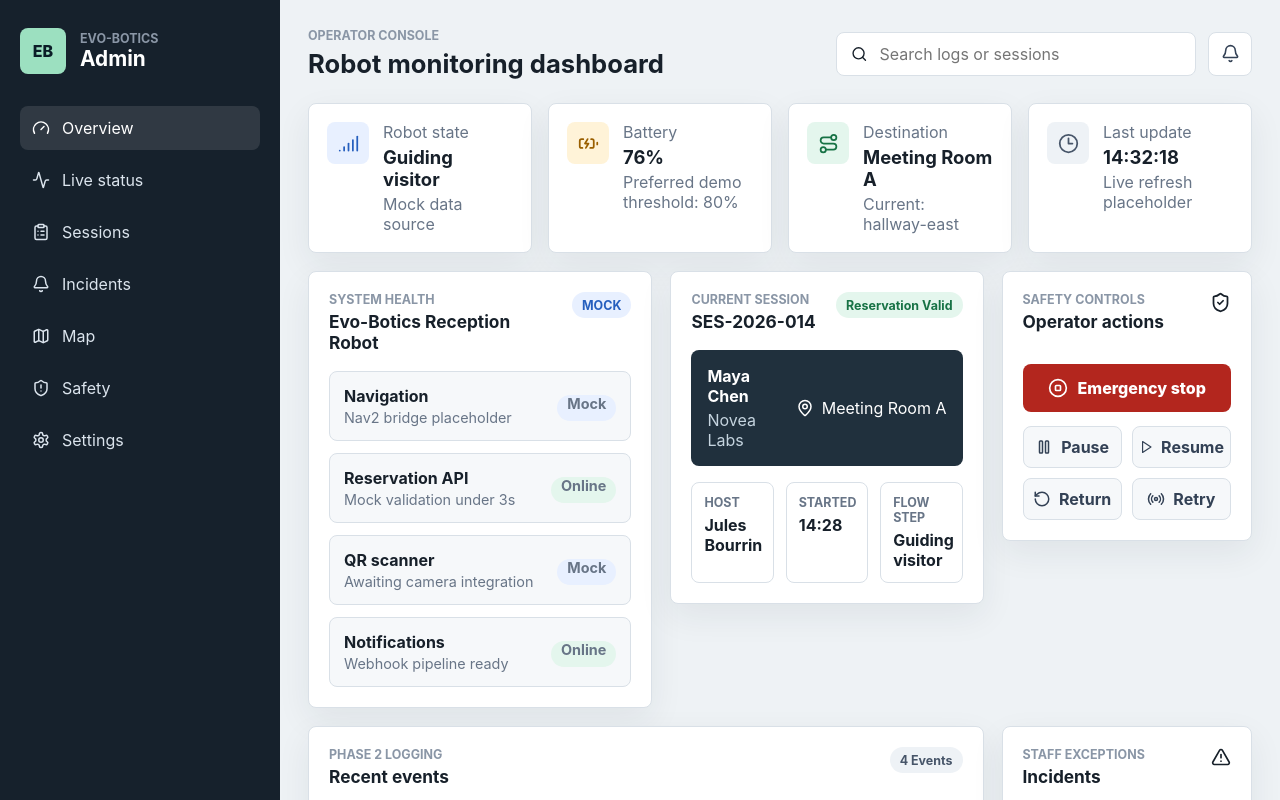
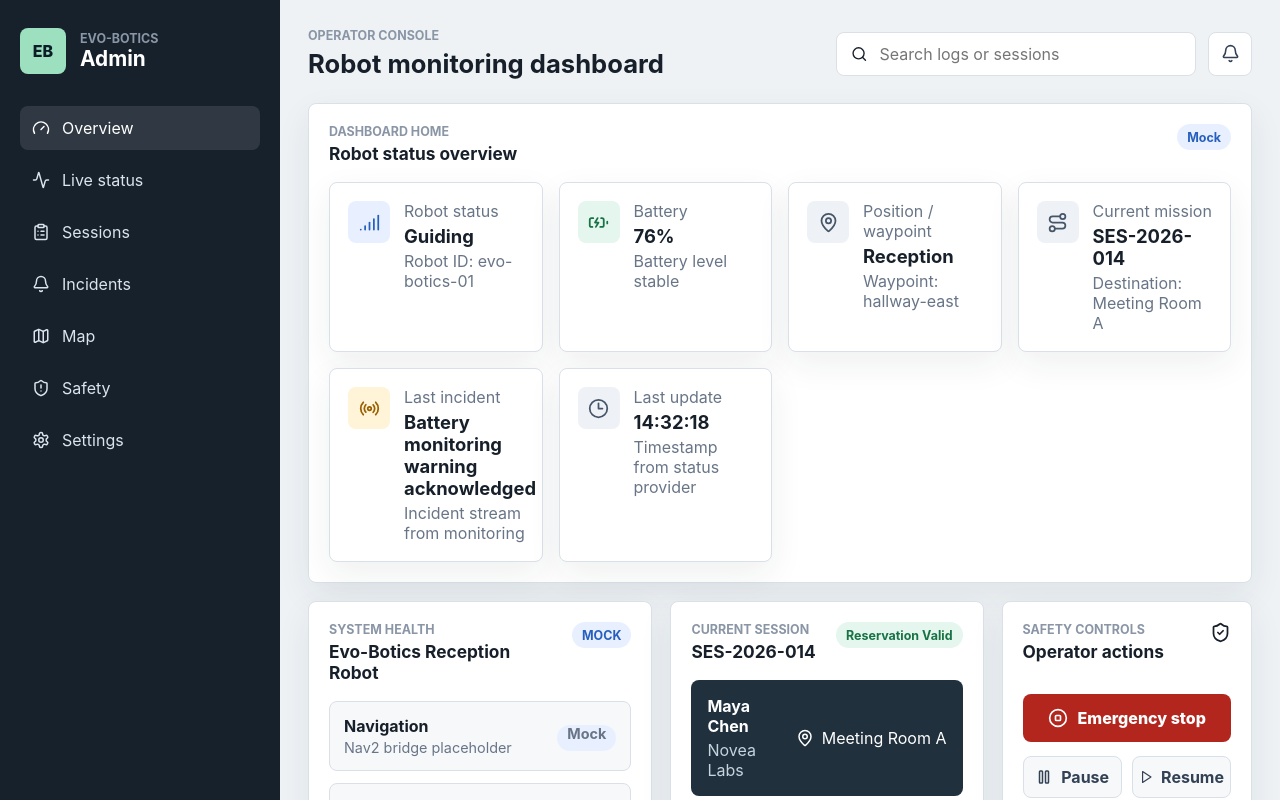
Before and after one commit to Ambiya12/evo-botics-raa, a React (Vite) app in the folder apps/frontend/: page / in a window 1280 px wide. Shown: the top 800 px of the page. Built offline with nearby package versions, Linux system fonts and the light colour scheme.

Commit message:
feat(admin): add robot status overview

```diff
--- a/apps/frontend/src/app/AdminDashboard.tsx
+++ b/apps/frontend/src/app/AdminDashboard.tsx
@@ -1,26 +1,24 @@
 import {
   AlertTriangle,
-  BatteryCharging,
   Bell,
   CircleStop,
-  Clock3,
   MapPin,
   Pause,
   Play,
   Radio,
   RotateCcw,
-  Route,
   Search,
   ShieldCheck,
-  Signal,
 } from "lucide-react";
+import { useEffect, useState } from "react";
+import { RobotStatusOverview } from "../components/admin/RobotStatusOverview";
 import {
   currentSession,
   eventLogs,
   incidents,
   navigationItems,
-  robotStatus,
 } from "../data/mockAdminData";
+import { getRobotStatus } from "../services/robotStatusService";
 import type { EventLog, Incident, RobotStatus, ServiceStatus } from "../types/admin";
 
 const stateLabel: Record<RobotStatus["state"], string> = {
@@ -95,57 +93,7 @@ function Topbar() {
   );
 }
 
-function OverviewCards() {
-  const cards = [
-    {
-      label: "Robot state",
-      value: stateLabel[robotStatus.state],
-      meta: robotStatus.mode === "mock" ? "Mock data source" : "ROS bridge connected",
-      icon: Signal,
-      tone: "mock" as const,
-    },
-    {
-      label: "Battery",
-      value: `${robotStatus.battery}%`,
-      meta: "Preferred demo threshold: 80%",
-      icon: BatteryCharging,
-      tone: "warning" as const,
-    },
-    {
-      label: "Destination",
-      value: robotStatus.destination,
-      meta: `Current: ${robotStatus.currentWaypoint}`,
-      icon: Route,
-      tone: "success" as const,
-    },
-    {
-      label: "Last update",
-      value: robotStatus.lastUpdate,
-      meta: "Live refresh placeholder",
-      icon: Clock3,
-      tone: "neutral" as const,
-    },
-  ];
-
-  return (
-    <section className="overview-grid" aria-label="Robot overview">
-      {cards.map((card) => (
-        <article className="metric-card" key={card.label}>
-          <div className={`metric-card__icon metric-card__icon--${card.tone}`}>
-            <card.icon aria-hidden="true" size={21} />
-          </div>
-          <div>
-            <p>{card.label}</p>
-            <strong>{card.value}</strong>
-            <span>{card.meta}</span>
-          </div>
-        </article>
-      ))}
-    </section>
-  );
-}
-
-function RobotHealthPanel() {
+function RobotHealthPanel({ robotStatus }: { robotStatus: RobotStatus }) {
   const statusTone: Record<ServiceStatus, "success" | "warning" | "danger" | "mock"> = {
     online: "success",
     degraded: "warning",
@@ -337,14 +285,51 @@ function SafetyActions() {
 }
 
 export function AdminDashboard() {
+  const [robotStatus, setRobotStatus] = useState<RobotStatus | null>(null);
+
+  useEffect(() => {
+    let mounted = true;
+
+    const loadStatus = async () => {
+      const status = await getRobotStatus();
+      if (mounted) {
+        setRobotStatus(status);
+      }
+    };
+
+    void loadStatus();
+    const intervalId = window.setInterval(() => {
+      void loadStatus();
+    }, 5000);
+
+    return () => {
+      mounted = false;
+      window.clearInterval(intervalId);
+    };
+  }, []);
+
+  if (!robotStatus) {
+    return (
+      <div className="app-shell">
+        <Sidebar />
+        <main className="dashboard">
+          <Topbar />
+          <section className="panel">
+            <p>Loading robot status...</p>
+          </section>
+        </main>
+      </div>
+    );
+  }
+
   return (
     <div className="app-shell">
       <Sidebar />
       <main className="dashboard">
         <Topbar />
-        <OverviewCards />
+        <RobotStatusOverview robotStatus={robotStatus} />
         <div className="dashboard-grid">
-          <RobotHealthPanel />
+          <RobotHealthPanel robotStatus={robotStatus} />
           <CurrentSessionPanel />
           <SafetyActions />
           <EventLogTable logs={eventLogs} />
--- /dev/null
+++ b/apps/frontend/src/components/admin/RobotStatusOverview.tsx
@@ -0,0 +1,116 @@
+import { BatteryCharging, Clock3, MapPin, Radio, Route, Signal } from "lucide-react";
+import type { ConnectionStatus, RobotStatus } from "../../types/admin";
+
+const robotStateLabel: Record<RobotStatus["state"], string> = {
+  IDLE: "Idle",
+  WAITING_FOR_QR: "Waiting for QR",
+  VALIDATING_RESERVATION: "Validating reservation",
+  GUIDING: "Guiding",
+  ARRIVED: "Arrived",
+  RETURNING_HOME: "Returning home",
+  ERROR: "Error",
+  EMERGENCY_STOP: "Emergency stop",
+};
+
+const connectionLabel: Record<ConnectionStatus, string> = {
+  mock: "Mock",
+  disconnected: "Disconnected",
+  connected_ros: "Connected to ROS",
+};
+
+const connectionTone: Record<ConnectionStatus, "mock" | "danger" | "success"> = {
+  mock: "mock",
+  disconnected: "danger",
+  connected_ros: "success",
+};
+
+function StatusBadge({
+  label,
+  tone = "neutral",
+}: {
+  label: string;
+  tone?: "success" | "warning" | "danger" | "neutral" | "mock";
+}) {
+  return <span className={`status-badge status-badge--${tone}`}>{label}</span>;
+}
+
+interface RobotStatusOverviewProps {
+  robotStatus: RobotStatus;
+}
+
+export function RobotStatusOverview({ robotStatus }: RobotStatusOverviewProps) {
+  const cards = [
+    {
+      label: "Robot status",
+      value: robotStateLabel[robotStatus.state],
+      meta: `Robot ID: ${robotStatus.id}`,
+      icon: Signal,
+      tone: "mock" as const,
+    },
+    {
+      label: "Battery",
+      value: `${robotStatus.battery}%`,
+      meta: robotStatus.battery < 25 ? "Battery is low" : "Battery level stable",
+      icon: BatteryCharging,
+      tone: robotStatus.battery < 25 ? ("warning" as const) : ("success" as const),
+    },
+    {
+      label: "Position / waypoint",
+      value: robotStatus.location,
+      meta: `Waypoint: ${robotStatus.currentWaypoint}`,
+      icon: MapPin,
+      tone: "neutral" as const,
+    },
+    {
+      label: "Current mission",
+      value: robotStatus.currentMissionSessionId ?? "No active session",
+      meta: `Destination: ${robotStatus.destination}`,
+      icon: Route,
+      tone: "neutral" as const,
+    },
+    {
+      label: "Last incident",
+      value: robotStatus.lastIncidentSummary,
+      meta: "Incident stream from monitoring",
+      icon: Radio,
+      tone: "warning" as const,
+    },
+    {
+      label: "Last update",
+      value: robotStatus.lastUpdate,
+      meta: "Timestamp from status provider",
+      icon: Clock3,
+      tone: "neutral" as const,
+    },
+  ];
+
+  return (
+    <section className="panel panel--overview" aria-label="Robot status overview">
+      <div className="panel__header">
+        <div>
+          <p className="section-kicker">Dashboard home</p>
+          <h3>Robot status overview</h3>
+        </div>
+        <StatusBadge
+          label={connectionLabel[robotStatus.connectionStatus]}
+          tone={connectionTone[robotStatus.connectionStatus]}
+        />
+      </div>
+
+      <div className="overview-grid overview-grid--panel">
+        {cards.map((card) => (
+          <article className="metric-card" key={card.label}>
+            <div className={`metric-card__icon metric-card__icon--${card.tone}`}>
+              <card.icon aria-hidden="true" size={21} />
+            </div>
+            <div>
+              <p>{card.label}</p>
+              <strong>{card.value}</strong>
+              <span>{card.meta}</span>
+            </div>
+          </article>
+        ))}
+      </div>
+    </section>
+  );
+}
--- a/apps/frontend/src/data/mockAdminData.ts
+++ b/apps/frontend/src/data/mockAdminData.ts
@@ -29,11 +29,14 @@ export const robotStatus: RobotStatus = {
   id: "evo-botics-01",
   name: "Evo-Botics Reception Robot",
   mode: "mock",
+  connectionStatus: "mock",
   state: "GUIDING",
   battery: 76,
   location: "Reception",
   currentWaypoint: "hallway-east",
   destination: "Meeting Room A",
+  currentMissionSessionId: "SES-2026-014",
+  lastIncidentSummary: "Battery monitoring warning acknowledged",
   lastUpdate: "14:32:18",
   emergencyStop: false,
   services: [
--- /dev/null
+++ b/apps/frontend/src/services/robotStatusService.ts
@@ -0,0 +1,22 @@
+import { robotStatus } from "../data/mockAdminData";
+import type { RobotStatus } from "../types/admin";
+
+export interface RobotStatusProvider {
+  fetchRobotStatus: () => Promise<RobotStatus>;
+}
+
+const mockRobotStatusProvider: RobotStatusProvider = {
+  async fetchRobotStatus() {
+    return Promise.resolve(structuredClone(robotStatus));
+  },
+};
+
+let provider: RobotStatusProvider = mockRobotStatusProvider;
+
+export function setRobotStatusProvider(nextProvider: RobotStatusProvider): void {
+  provider = nextProvider;
+}
+
+export async function getRobotStatus(): Promise<RobotStatus> {
+  return provider.fetchRobotStatus();
+}
--- a/apps/frontend/src/styles.css
+++ b/apps/frontend/src/styles.css
@@ -255,6 +255,14 @@ dt {
 .panel {
   min-width: 0;
   padding: 20px;
+}
+
+.panel--overview {
+  margin-bottom: 18px;
+}
+
+.overview-grid--panel {
+  margin-bottom: 0;
 }
 
 .panel--wide {
--- a/apps/frontend/src/types/admin.ts
+++ b/apps/frontend/src/types/admin.ts
@@ -12,6 +12,8 @@ export type RobotState =
 
 export type ServiceStatus = "online" | "degraded" | "offline" | "mock";
 
+export type ConnectionStatus = "mock" | "disconnected" | "connected_ros";
+
 export type Severity = "info" | "warning" | "error" | "critical";
 
 export type IncidentStatus = "open" | "acknowledged" | "resolved";
@@ -20,11 +22,14 @@ export interface RobotStatus {
   id: string;
   name: string;
   mode: "mock" | "rosbridge";
+  connectionStatus: ConnectionStatus;
   state: RobotState;
   battery: number;
   location: string;
   currentWaypoint: string;
   destination: string;
+  currentMissionSessionId: string | null;
+  lastIncidentSummary: string;
   lastUpdate: string;
   emergencyStop: boolean;
   services: Array<{
```
Also changed, not shown: 1 other file (tests, documents, lock files or other folders).
